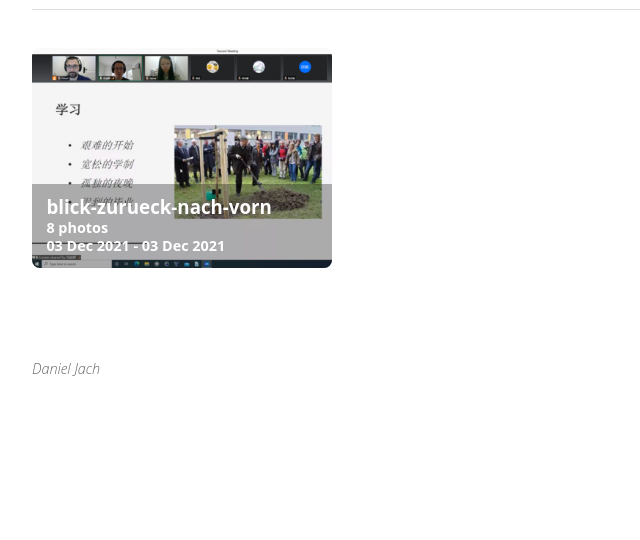
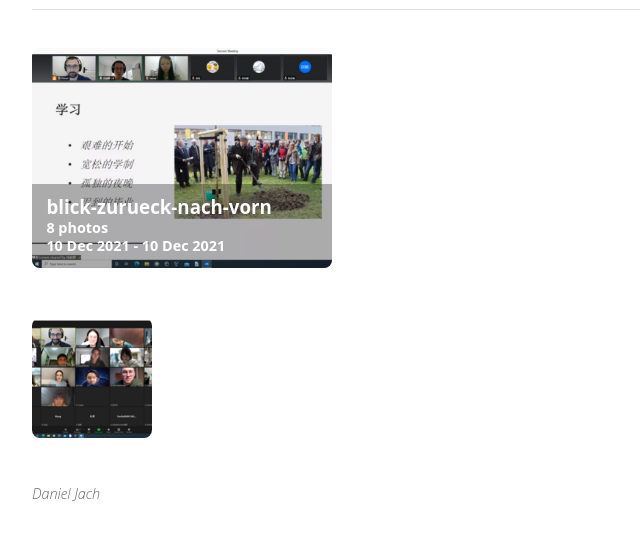
Before and after one commit to daniel-jach/gallery, a plain HTML site: page index.html in a window 1280 px wide. Shown: the part 118-658 px from the top of the page, without its empty margins (0-640 px from the left). Drawn offline with Linux system fonts and the light colour scheme.

Commit message:
Deploying to gh-pages from  @ 114607343d4f5e2a748294a8bed3a982fba84c46 🚀

```diff
--- a/index.html
+++ b/index.html
@@ -39,7 +39,7 @@
             <div class="info">
               <h3>blick-zurueck-nach-vorn</h3>
               <div class="summary">8 photos</div>
-              <div class="date">03 Dec 2021 - 03 Dec 2021</div>
+              <div class="date">10 Dec 2021 - 10 Dec 2021</div>
             </div>
           </a>  </div>
 
@@ -47,7 +47,21 @@
         All photos and videos
       -->
       <ul id="media" class="clearfix">
-      </ul>
+
+            <li data-src="media/large/Capture17.PNG"
+                data-sub-html=""
+                data-download-url="media/original/Capture17.PNG"
+
+                data-filename="Capture17.PNG"
+
+              >
+              <a href="media/original/Capture17.PNG">
+                <img src="media/thumbs/Capture17.PNG"
+                     width="120"
+                     height="120"
+                     alt="Capture17.PNG" />
+              </a>
+            </li>  </ul>
 
       <!--
         Pagination
```
Also changed, not shown: media/large/Capture17.PNG (added), media/small/Capture17.PNG (added), media/thumbs/Capture17.PNG (added), 2 other files.
